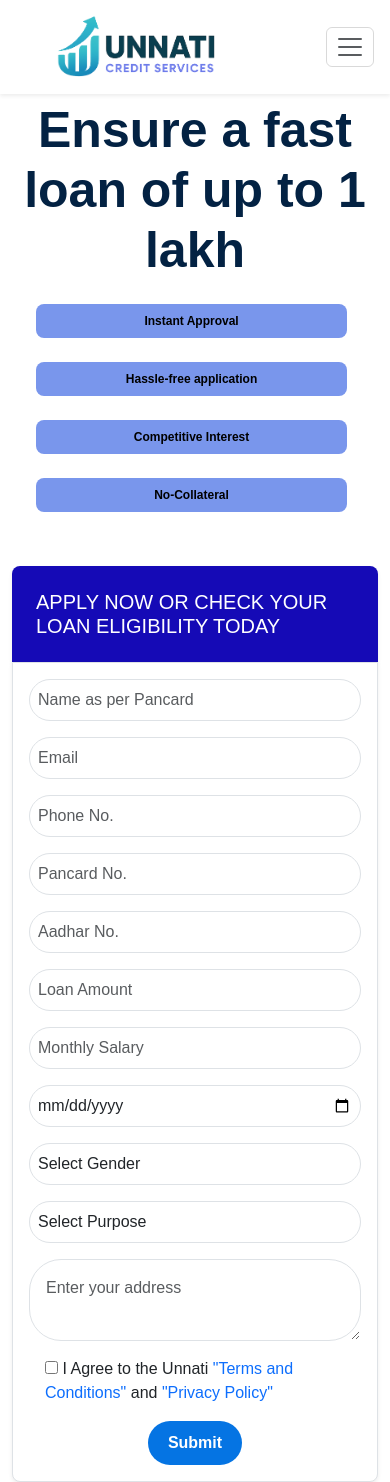
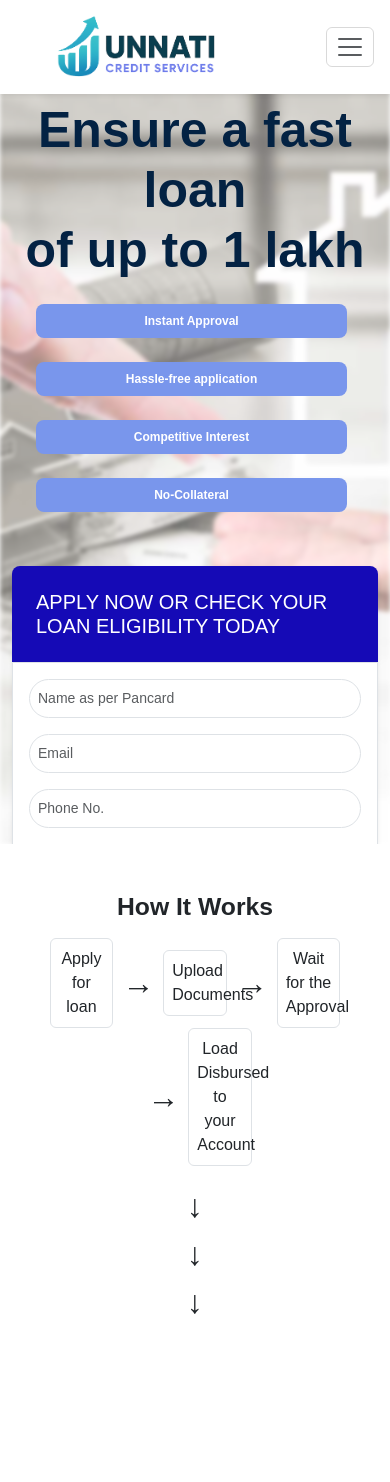
Before and after one commit to ritikagupta88/unnati_app, a React (Create React App) app: page / in a window 390 px wide. After the commit the page ends 1374 px from the top, so only its background shows below. Built offline with nearby package versions, Linux system fonts and the light colour scheme; the HTML template or start-up script is replaced by a standard one.

Commit message:
Fixed the form submission

```diff
--- a/src/mainpage.js
+++ b/src/mainpage.js
@@ -1,10 +1,7 @@
-
-import './style.css';
-import './media.css';
-
+import "./style.css";
+import "./media.css";
 
 function Mainpage() {
-
   return (
     <>
       {/* Navbar */}
@@ -12,29 +9,50 @@ function Mainpage() {
         <div className="container">
           <nav className="navbar navbar-expand-lg navbar-light bg-white fixed-top shadow-sm">
             <a className="navbar-brand ms-5" href="www.google.com">
-              <img src="/unnati_Logo.png" alt="Unnati Logo" className="logo img-fluid" />
+              <img
+                src="/unnati_Logo.png"
+                alt="Unnati Logo"
+                className="logo img-fluid"
+              />
             </a>
 
-            <button className="navbar-toggler me-3 px-2" type="button" data-bs-toggle="offcanvas" data-bs-target="#MobileMenu" aria-controls="MobileMenu" aria-label="Toggle navigation">
+            <button
+              className="navbar-toggler me-3 px-2"
+              type="button"
+              data-bs-toggle="offcanvas"
+              data-bs-target="#MobileMenu"
+              aria-controls="MobileMenu"
+              aria-label="Toggle navigation"
+            >
               <span className="navbar-toggler-icon"></span>
             </button>
 
             <div className="collapse navbar-collapse justify-content-end">
               <ul className="navbar-nav align-items-center">
                 <li className="nav-item">
-                  <a className="nav-link" href="www.google.com">Home</a>
+                  <a className="nav-link" href="www.google.com">
+                    Home
+                  </a>
                 </li>
                 <li className="nav-item">
-                  <a className="nav-link" href="www.google.com">About Us</a>
+                  <a className="nav-link" href="www.google.com">
+                    About Us
+                  </a>
                 </li>
                 <li className="nav-item">
-                  <a className="nav-link" href="www.google.com">Repay Loan</a>
+                  <a className="nav-link" href="www.google.com">
+                    Repay Loan
+                  </a>
                 </li>
                 <li className="nav-item">
-                  <a className="nav-link" href="www.google.com">FAQ</a>
+                  <a className="nav-link" href="www.google.com">
+                    FAQ
+                  </a>
                 </li>
                 <li className="nav-item">
-                  <a className="nav-link" href="www.google.com">Contact</a>
+                  <a className="nav-link" href="www.google.com">
+                    Contact
+                  </a>
                 </li>
               </ul>
               <button className="btn-number rounded-5 ms-3" type="button">
@@ -45,35 +63,58 @@ function Mainpage() {
         </div>
 
         {/* Offcanvas menu */}
-        <div className="offcanvas offcanvas-start" tabIndex="-1" id="MobileMenu" aria-labelledby="MobileMenuLabel">
+        <div
+          className="offcanvas offcanvas-start"
+          tabIndex="-1"
+          id="MobileMenu"
+          aria-labelledby="MobileMenuLabel"
+        >
           <div className="offcanvas-header">
             <h5 className="offcanvas-title" id="MobileMenuLabel">
               <a className="navbar-brand ms-2" href="www.google.com">
-                <img src="/unnati_Logo.png" alt="Unnati Logo" className="logo img-fluid" />
+                <img
+                  src="/unnati_Logo.png"
+                  alt="Unnati Logo"
+                  className="logo img-fluid"
+                />
               </a>
             </h5>
-            <button type="button" className="btn-close text-reset" data-bs-dismiss="offcanvas" aria-label="Close" ></button>
+            <button
+              type="button"
+              className="btn-close text-reset"
+              data-bs-dismiss="offcanvas"
+              aria-label="Close"
+            ></button>
           </div>
           <div className="offcanvas-body">
             <ul className="navbar-nav">
               <li className="nav-item">
-                <a className="nav-link mb-3" href="www.google.com"> Home</a>
+                <a className="nav-link mb-3" href="www.google.com">
+                  Home
+                </a>
               </li>
               <li className="nav-item">
-                <a className="nav-link mb-3" href="www.google.com"> About Us </a>
+                <a className="nav-link mb-3" href="www.google.com">
+                  About Us{" "}
+                </a>
               </li>
               <li className="nav-item">
-                <a className="nav-link mb-3" href="www.google.com"> Repay Loan </a>
+                <a className="nav-link mb-3" href="www.google.com">
+                  Repay Loan{" "}
+                </a>
               </li>
               <li className="nav-item">
-                <a className="nav-link mb-3" href="www.google.com"> FAQ</a>
+                <a className="nav-link mb-3" href="www.google.com">
+                  FAQ
+                </a>
               </li>
               <li className="nav-item">
-                <a className="nav-link mb-3" href="www.google.com"> Contact Us</a>
+                <a className="nav-link mb-3" href="www.google.com">
+                  Contact Us
+                </a>
               </li>
             </ul>
-            <button
-              className="btn-number rounded-5 ms-3" type="button">
+            <button className="btn-number rounded-5 ms-3" type="button">
               +919540539345
             </button>
           </div>
@@ -81,85 +122,152 @@ function Mainpage() {
       </header>
 
       {/* Hero-section */}
-      <div className='hero-section'>
-        <div className='container'>
-          <div className='row'>
-            <div className='col-lg-6 col-12' >
-              <div className='hero-content' >
-                <h1>Ensure a fast loan of up to 1 lakh</h1>
+      <div className="hero-section">
+        <div className="container">
+          <div className="row">
+            <div className="col-lg-5 col-12">
+              <div className="hero-content text-center">
+                <h1>
+                  Ensure a fast loan <br /> of up to 1 lakh
+                </h1>
               </div>
 
-              <div className='btn-hero-content p-2 m-4 text-center rounded-3'>Instant Approval</div>
-              <div className='btn-hero-content p-2 m-4 text-center rounded-3'>Hassle-free application</div>
-              <div className='btn-hero-content p-2 m-4 text-center rounded-3'>Competitive Interest</div>
-              <div className='btn-hero-content p-2 m-4 text-center rounded-3'>No-Collateral</div>
+              <div className="btn-hero-content p-2 m-4 text-center rounded-3">
+                Instant Approval
               </div>
-
+              <div className="btn-hero-content p-2 m-4 text-center rounded-3">
+                Hassle-free application
+              </div>
+              <div className="btn-hero-content p-2 m-4 text-center rounded-3">
+                Competitive Interest
+              </div>
+              <div className="btn-hero-content p-2 m-4 text-center rounded-3">
+                No-Collateral
+              </div>
+            </div>
 
             {/* form section */}
 
-            <div className='col-lg-6 col-12'>
-              <div className='hero-form'>
-                <h1 className='fs-5 p-4 text-white rounded-top-3 shadow-sm mb-0' style={{ backgroundColor: 'rgb(21, 10, 182)' }}>APPLY NOW OR CHECK YOUR LOAN ELIGIBILITY TODAY</h1>
-                <form action="submit.php" method="POST" className='border bg-white rounded-bottom-3 shadow-sm p-3'>
-
+            <div className="col-lg-7 col-12">
+              <div className="hero-form">
+                <h1
+                  className="fs-5 p-4 text-white rounded-top-3 shadow-sm mb-0"
+                  style={{ backgroundColor: "rgb(21, 10, 182)" }}
+                >
+                  APPLY NOW OR CHECK YOUR LOAN ELIGIBILITY TODAY
+                </h1>
+                <form
+                  action="https://docs.google.com/forms/d/e/1FAIpQLSc8LkKC3fepOrafUFVtUk8v409jwmMRXUodZv6FHmxtkbnCfA/formResponse"
+                  method="POST"
+                  target="_self"
+                  className="border bg-white rounded-bottom-3 shadow-sm p-3"
+                >
                   <div className="row">
                     <div className="col-md-6">
-                      <input type="text" name="name" placeholder='Name as per Pancard'
-                        className='form-control p-2 mb-3 rounded-5' required />
+                      <input
+                        type="text"
+                        name="entry.1594329448"
+                        placeholder="Name as per Pancard"
+                        className="form-control p-2 mb-3 rounded-5"
+                        required
+                      />
                     </div>
                     <div className="col-md-6">
-                      <input type="email" name="email"
-                        pattern="[a-z0-9._%+-]+@[a-z0-9.-]+\.[a-z]{2,}$"
-                        placeholder='Email' className='form-control mb-3 p-2 rounded-5' required />
+                      <input
+                        type="email"
+                        name="entry.2027968812"
+                        placeholder="Email"
+                        className="form-control mb-3 p-2 rounded-5"
+                        required
+                      />
                     </div>
                   </div>
 
                   <div className="row">
                     <div className="col-md-6">
-                      <input type="tel" name="phone" pattern="[0-9]{10}" placeholder='Phone No.'
-                        className='form-control p-2 mb-3 rounded-5' required />
+                      <input
+                        type="tel"
+                        name="entry.689942532"
+                        pattern="[0-9]{10}"
+                        placeholder="Phone No."
+                        className="form-control p-2 mb-3 rounded-5"
+                        required
+                      />
                     </div>
                     <div className="col-md-6">
-                      <input type="text" name="pancard" pattern="[A-Z]{5}[0-9]{4}[A-Z]{1}"
-                        placeholder='Pancard No.' className='form-control p-2 mb-3 rounded-5' required />
+                      <input
+                        type="text"
+                        name="entry.1389181890"
+                        pattern="[A-Z]{5}[0-9]{4}[A-Z]{1}"
+                        placeholder="Pancard No."
+                        className="form-control p-2 mb-3 rounded-5"
+                        required
+                      />
                     </div>
                   </div>
 
-                  <div className='row'>
-                    <div className='col-md-6'>
-                      <input type="text" name="aadhar" pattern="[0-9]{12}" placeholder='Aadhar No.'
-                        className='form-control p-2 mb-3 rounded-5' required />
+                  <div className="row">
+                    <div className="col-md-6">
+                      <input
+                        type="text"
+                        name="entry.826869237"
+                        pattern="[0-9]{12}"
+                        placeholder="Aadhar No."
+                        className="form-control p-2 mb-3 rounded-5"
+                        required
+                      />
                     </div>
-                    <div className='col-md-6'>
-                      <input type="number" name="loan_amount" placeholder='Loan Amount'
-                        className='form-control p-2 mb-3 rounded-5' required />
+                    <div className="col-md-6">
+                      <input
+                        type="number"
+                        name="entry.30947058"
+                        placeholder="Loan Amount"
+                        className="form-control p-2 mb-3 rounded-5"
+                        required
+                      />
                     </div>
                   </div>
 
-                  <div className='row'>
-                    <div className='col-md-6'>
-                      <input type="number" name="salary" placeholder='Monthly Salary'
-                       className='form-control p-2 mb-3 rounded-5' required />
+                  <div className="row">
+                    <div className="col-md-6">
+                      <input
+                        type="number"
+                        name="entry.61431079"
+                        placeholder="Monthly Salary"
+                        className="form-control p-2 mb-3 rounded-5"
+                        required
+                      />
                     </div>
-                    <div className='col-md-6'>
-                      <input type="date" name="dob" placeholder='date of birth'
-                      className='form-control p-2 mb-3 rounded-5' required />
-
+                    <div className="col-md-6">
+                      <input
+                        type="date"
+                        name=""
+                        placeholder="date of birth"
+                        className="form-control p-2 mb-3 rounded-5"
+                        required
+                      />
                     </div>
                   </div>
 
-                  <div className='row'>
-                    <div className='col-md-6'>
-                      <select name="gender" className='form-control p-2 mb-3 rounded-5' required>
+                  <div className="row">
+                    <div className="col-md-6">
+                      <select
+                        name="entry.440370727"
+                        className="form-control p-2 mb-3 rounded-5"
+                        required
+                      >
                         <option value="">Select Gender</option>
                         <option value="Male">Male</option>
                         <option value="Female">Female</option>
                         <option value="Other">Other</option>
                       </select>
                     </div>
-                    <div className='col-md-6'>
-                      <select name="purpose" className='form-control p-2 mb-3 rounded-5' required>
+                    <div className="col-md-6">
+                      <select
+                        name="entry.624365150"
+                        className="form-control p-2 mb-3 rounded-5"
+                        required
+                      >
                         <option value="">Select Purpose</option>
                         <option value="Personal Loan">Personal Loan</option>
                         <option value="Home Loan">Home Loan</option>
@@ -174,16 +282,26 @@ function Mainpage() {
                       </select>
                     </div>
                   </div>
-                  <textarea name="address" placeholder='Enter your address'
-                    className='form-control p-3 rounded-5' required>
-                  </textarea>
+                  <textarea
+                    name="entry.617718779"
+                    placeholder="Enter your address"
+                    className="form-control p-3 rounded-5"
+                    required
+                  ></textarea>
 
-                  <label className='form-check-label m-3'>
-                    <input type="checkbox" name="terms" required /> I Agree to the Unnati
-                    <span className='text-primary'> "Terms and Conditions" </span> and <span className='text-primary'>"Privacy Policy"</span>
+                  <label className="form-check-label m-3">
+                    <input type="checkbox" name="terms" required /> I Agree to
+                    the Unnati
+                    <span className="text-primary">
+                      {" "}
+                      "Terms and Conditions"{" "}
+                    </span>
+                    and <span className="text-primary">"Privacy Policy"</span>
                   </label>
-                  <div className='d-flex justify-content-center'>
-                    <button type="submit" className='btn-submit'>Submit</button>
+                  <div className="d-flex justify-content-center">
+                    <button type="submit" className="btn-submit">
+                      Submit
+                    </button>
                   </div>
                 </form>
               </div>
@@ -192,6 +310,56 @@ function Mainpage() {
         </div>
       </div>
 
+      <div className="m-5">
+        <h2 className="text-center fw-bold mb-3">How It Works</h2>
+        <div className="row align-items-center justify-content-center">
+          <div
+            style={{ width: "20%" }}
+            className="how-it-works-card col-lg-3 col-12 border rounded-2 p-2 text-center position-relative"
+          >
+            Apply for loan
+          </div>
+          <div className="text-center p-0 m-0" style={{ width: "50px" }}>
+            <span style={{ fontSize: "2rem" }}>&rarr;</span>
+          </div>
+          <div
+            style={{ width: "20%" }}
+            className="how-it-works-card col-lg-3 col-12 border rounded-2 p-2 text-center position-relative"
+          >
+            Upload Documents
+          </div>
+          <div className="text-center p-0 m-0" style={{ width: "50px" }}>
+            <span style={{ fontSize: "2rem" }}>&rarr;</span>
+          </div>
+          <div
+            style={{ width: "20%" }}
+            className="how-it-works-card col-lg-3 col-12 border rounded-2 p-2 text-center position-relative"
+          >
+            Wait for the Approval
+          </div>
+          <div className="text-center p-0 m-0" style={{ width: "50px" }}>
+            <span style={{ fontSize: "2rem" }}>&rarr;</span>
+          </div>
+          <div
+            style={{ width: "20%" }}
+            className="how-it-works-card col-lg-3 col-12 border rounded-2 p-2 text-center position-relative"
+          >
+            Load Disbursed to your Account
+          </div>
+        </div>
+        {/* For mobile, show arrows below each box */}
+        <div className="d-lg-none mt-3">
+          <div className="text-center" style={{ fontSize: "2rem" }}>
+            &darr;
+          </div>
+          <div className="text-center" style={{ fontSize: "2rem" }}>
+            &darr;
+          </div>
+          <div className="text-center" style={{ fontSize: "2rem" }}>
+            &darr;
+          </div>
+        </div>
+      </div>
     </>
   );
 }
--- a/src/media.css
+++ b/src/media.css
@@ -19,6 +19,11 @@
 .hero-form{
    padding-top: 30px;
 }
-
+.hero-form input{
+   width: 100%;
+   margin-bottom: 10px;
+   padding: 15px;
+   font-size: 14px;
 
 }
+}
--- a/src/style.css
+++ b/src/style.css
@@ -1,25 +1,28 @@
-*{
+* {
   padding: 0;
   margin: 0;
   box-sizing: border-box;
   font-family: sans-serif;
 }
-.navbar-nav .nav-link{
+
+.navbar-nav .nav-link {
   color: black;
   margin: 0 16px;
   font-weight: 600;
   font-size: 17px;
 }
+
 .logo {
   width: 180px;
   height: auto;
 }
+
 .navbar-nav .nav-link:hover {
   color: blue;
+}
 
-}
 .btn-number {
-    background-color:rgb(21, 10, 182);
+  background-color: rgb(21, 10, 182);
   color: white;
   border: none;
   padding: 10px 20px;
@@ -28,50 +31,75 @@
   cursor: pointer;
   transition: background-color 0.5s ease, border-color 0.5s ease;
 }
+
 .btn-number:hover {
   background-color: #2f2f30;
 }
-.hero-section{
-    background-image: url('./images/mortage.jpg');
+
+.hero-section {
+  position: relative;
   height: 100vh;
+  width: 100%;
+  overflow: hidden;
+}
+
+.hero-section::after {
+  content: "";
+  position: absolute;
+  top: 0;
+  left: 0;
+  right: 0;
+  bottom: 0;
+  background-image: url("./images/mortage.jpg");
   background-size: cover;
   background-position: center;
+  filter: blur(2px);
+  z-index: 0;
+}
+
+.hero-section > * {
   position: relative;
-    width: 100%;
+  z-index: 2;
+}
 
-}
 .hero-section::before {
   content: "";
   position: absolute;
-  top: 0; left: 0; right: 0; bottom: 0;
+  top: 0;
+  left: 0;
+  right: 0;
+  bottom: 0;
   z-index: 1;
   background: rgba(255, 255, 255, 0.4); /* White with 50% opacity */
 }
-.hero-content h1{
+
+.hero-content h1 {
   color: rgb(3, 34, 67);
   font-size: 45px;
   font-weight: bold;
   margin-top: 150px;
-    margin-right: 100px;
+  margin-right: 50px;
   position: relative;
   z-index: 2;
+}
 
-}
-.btn-hero-content{
+.btn-hero-content {
   background-color: rgb(121, 150, 236);
-    color: black;
+  color: white;
   border: none;
   font-size: 16px;
-
+  font-weight: 700;
   width: 75%;
   z-index: 2;
   position: relative;
 }
-.hero-form{
+
+.hero-form {
   position: relative;
   z-index: 2;
   padding-top: 120px;
 }
+
 .btn-submit {
   background-color: rgb(5, 116, 227);
   color: white;
@@ -82,6 +110,17 @@
   cursor: pointer;
   border-radius: 30px;
 }
+
 .btn-submit:hover {
   background-color: #0a0aac;
 }
+
+.how-it-works-card:hover {
+  box-shadow: 0 0 10px rgba(21, 10, 182, 0.8);
+  transition: box-shadow 0.2s ease;
+  background-color: rgb(121, 150, 236);
+  color: white;
+  font-weight: bold;
+  font-size: large;
+  text-transform: uppercase;
+}
```
Lines whose indentation alone changed are shown as unchanged.
